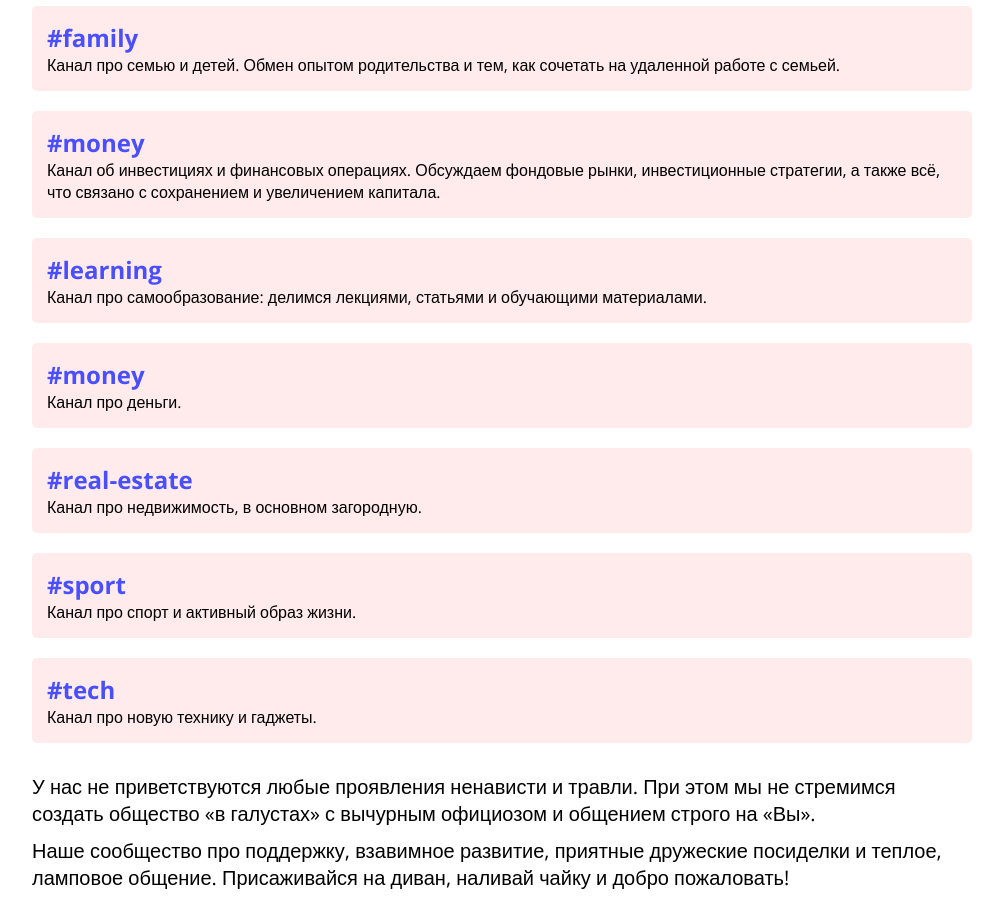
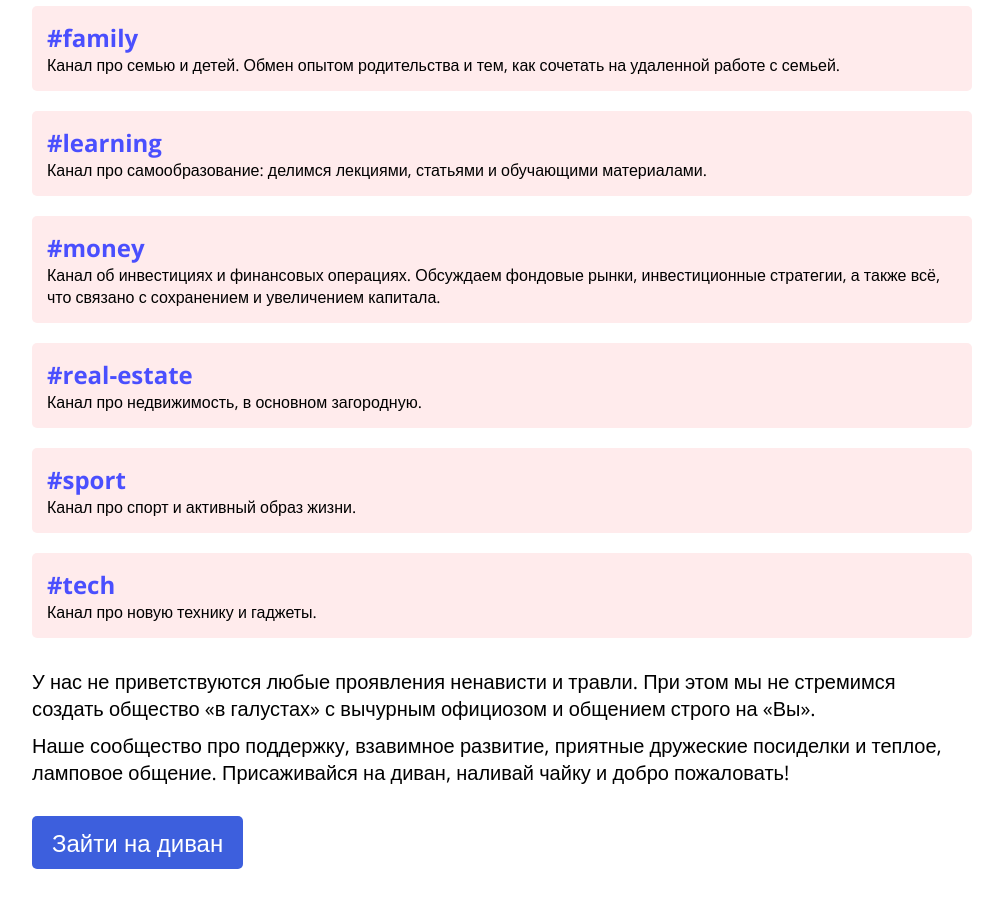
Before and after one commit to divan-community/divan-chat, a website built with Parcel: page src/index.html in a window 1280 px wide. Shown: the part 1080-1998 px from the top of the page, without its empty margins (138-1141 px from the left). Built offline with nearby package versions, Linux system fonts and the light colour scheme.

Commit message:
Remove duplicated money channel entry

```diff
--- a/src/index.html
+++ b/src/index.html
@@ -70,14 +70,6 @@
             </div>
             <div class="channel channel_unrelated">
                 <div class="channel__title">
-                    #money
-                </div>
-                <div class="channel__description">
-                    Канал об&nbsp;инвестициях&nbsp;и финансовых операциях. Обсуждаем фондовые рынки,&nbsp;инвестиционные стратегии, а также всё, что связано с сохранением и увеличением капитала.
-                </div>
-            </div>
-            <div class="channel channel_unrelated">
-                <div class="channel__title">
                     #learning
                 </div>
                 <div class="channel__description">
@@ -89,7 +81,7 @@
                     #money
                 </div>
                 <div class="channel__description">
-                    Канал про&nbsp;деньги.
+                    Канал об&nbsp;инвестициях&nbsp;и финансовых операциях. Обсуждаем фондовые рынки,&nbsp;инвестиционные стратегии, а также всё, что связано с сохранением и увеличением капитала.
                 </div>
             </div>
             <div class="channel channel_unrelated">
```
